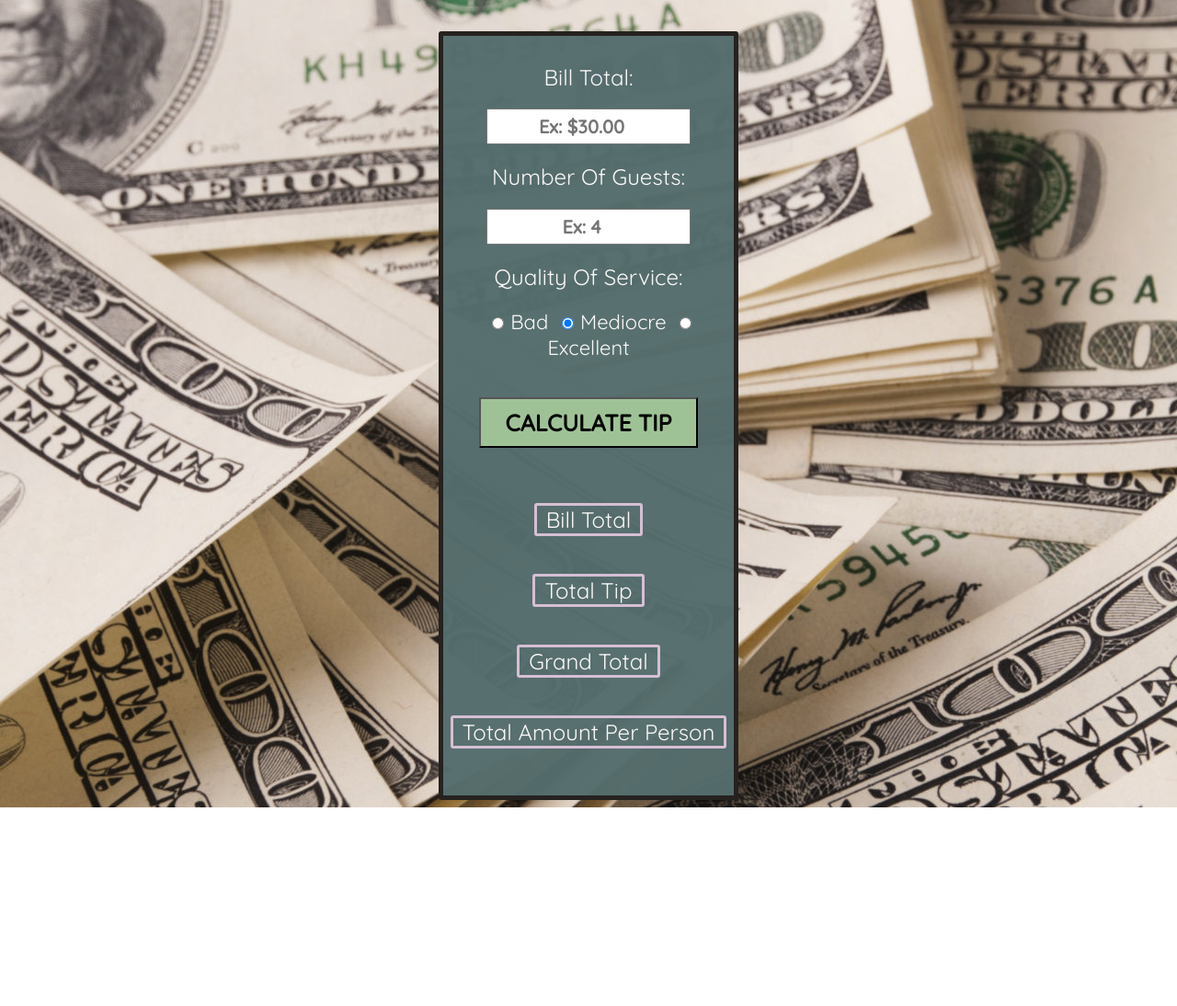
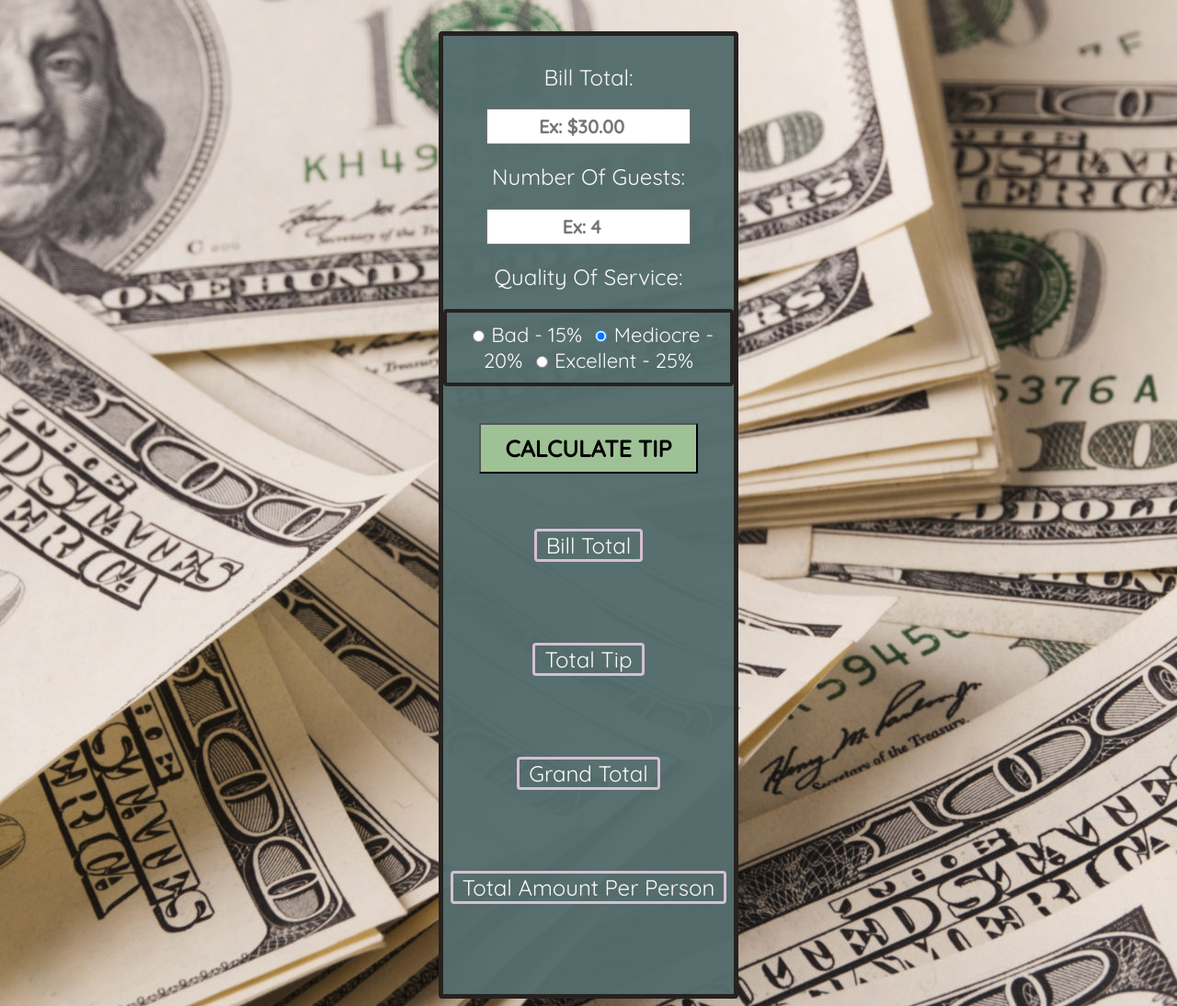
Before and after one commit to wsethgreen/tts-tip-calculator, a plain HTML site: page index.html in a window 1280 px wide. Shown: the whole page at 92% size. Before the commit the page ends 878 px from the top, so only its background shows below. Drawn offline with Linux system fonts and the light colour scheme.

Commit message:
CSS border around tip selection. added non breaking space to p tags under printouts to prevent page jump when submitting

```diff
--- a/index.html
+++ b/index.html
@@ -14,17 +14,17 @@
     <div class="allItems">
     <form action="">
         <h2>Bill Total: </h2>
-        <input class="bill_input inputSizing" type="number" placeholder="Ex: $30.00" onchange="setTwoNumberDecimal(this)">
+        <input class="bill_input inputSizing" type="number" placeholder="Ex: $30.00" oninput="setTwoNumberDecimal(this)">
         <h2>Number of Guests: </h2>
-        <input class="num_guests inputSizing" type="number" placeholder="Ex: 4" onchange="setNoDecimal(this)">
+        <input class="num_guests inputSizing" type="number" placeholder="Ex: 4" oninput="setNoDecimal(this)">
         <h2>Quality of Service: </h2>
         <div class="radio_btns">
             <input type="radio" name="service" id="Bad">
-            <label for="Bad">Bad</label>
+            <label for="Bad">Bad - 15%</label>
             <input type="radio" name="service" id="Mediocre" checked>
-            <label for="Mediocre">Mediocre</label>
+            <label for="Mediocre">Mediocre - 20%</label>
             <input type="radio" name="service" id="excellent">
-            <label for="Good">Excellent</label>
+            <label for="Good">Excellent - 25%</label>
         </div>
         <br>
         <button class="submit_btn">Calculate Tip</button>
@@ -33,16 +33,16 @@
 <br>
     <div class="tip_container">
         <h2 class="billTotal borders">Bill Total</h2>
-            <p class="bill_total"></p>
+            <p class="bill_total">&nbsp;</p>
             <br>
         <h2 class ="totalTip borders">Total Tip</h2>
-            <p class="tip_total"></p>
+            <p class="tip_total">&nbsp;</p>
             <br>
         <h2 class ="grandTotal borders">Grand Total</h2>
-            <p class="grand_total"></p>
+            <p class="grand_total">&nbsp;</p>
             <br>
         <h2 class ="perPerson borders">Total Amount per person</h2>
-            <p class="amount_per_person"></p>
+            <p class="amount_per_person">&nbsp;</p>
             <br>
     </div>
 
--- a/scripts/script.js
+++ b/scripts/script.js
@@ -4,8 +4,8 @@ const cashSound = new Audio("sounds/rc_tycoon_money.mp3");
 
 // Sets two decimal places for bill amount when user clicks out of input
 function setTwoNumberDecimal(el) {
-//   el.value = parseFloat(el.value).toFixed(2);
-  el.value = Math.trunc(el.value*Math.pow(10, 2))/Math.pow(10, 2);
+  el.value = Math.trunc(el.value * Math.pow(10, 2)) / Math.pow(10, 2);
+  //   el.value = parseFloat(el.value).toFixed(2);
 }
 
 // Sets no decimal places for number of guests when user clicks out of input
@@ -13,11 +13,13 @@ function setNoDecimal(el) {
   el.value = parseFloat(el.value).toFixed(0);
 }
 
-// click function to take inputs and calculate grand total/tip amount
+// Click function to take inputs and calculate grand total/tip amount
 submit.addEventListener("click", (e) => {
-  // prevent page refresh
+  // Prevent page refresh
   e.preventDefault();
+  // 'Cash sound plays
   cashSound.play();
+
   let billAmount = document.querySelector(".bill_input").value;
   let numGuests = document.querySelector(".num_guests").value;
 
@@ -26,11 +28,11 @@ submit.addEventListener("click", (e) => {
 
   // Alerts the user to missing input fields
   if (billAmount === "" && numGuests === "") {
-    alert("Enter an amount for both!");
+    alert("Enter an amount for bill total and guests!");
   } else if (billAmount === "") {
-    alert("Put an amount in bill total!");
+    alert("Enter an amount for bill total!");
   } else if (numGuests === "") {
-    alert("Put an amount in number of guests!");
+    alert("Enter an amount for number of guests!");
   }
 
   // Math for tip percentage with two decimal places
--- a/style.css
+++ b/style.css
@@ -28,11 +28,19 @@ body {
   margin: auto;
   padding: 10px 0;
   border: 5px solid rgb(37, 34, 32);
-  border-radius: 3px;
+  border-radius: 4px;
 }
 
 input[type="radio"] {
   margin-left: 10px;
+}
+
+.radio_btns {
+  border: 4px solid rgb(37, 34, 32);
+  border-radius: 4px;
+  width: fit-content;
+  margin: auto;
+  padding: 10px 15px;
 }
 
 label {
@@ -41,7 +49,7 @@ label {
 
 .borders {
   border: 3px solid rgb(214, 191, 212);
-  border-radius: 3px;
+  border-radius: 4px;
   width: fit-content;
   margin: 0 auto 0 auto;
   padding: 0 10px;
```
